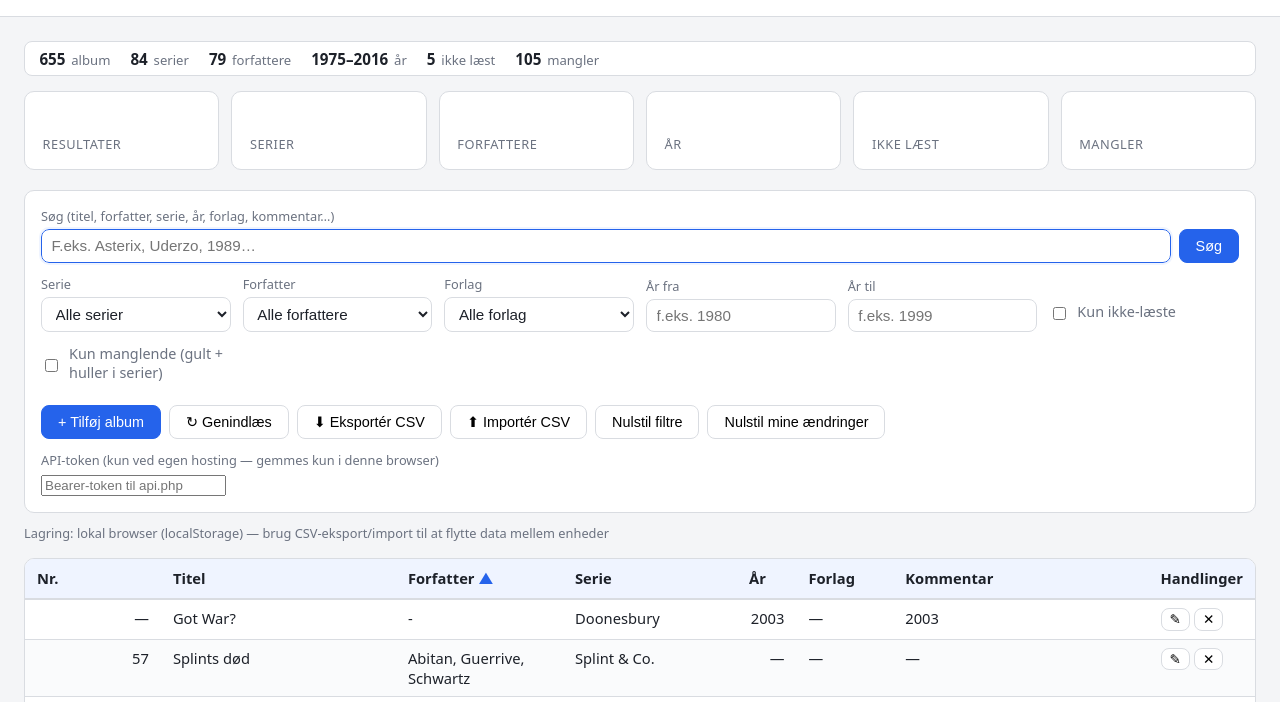
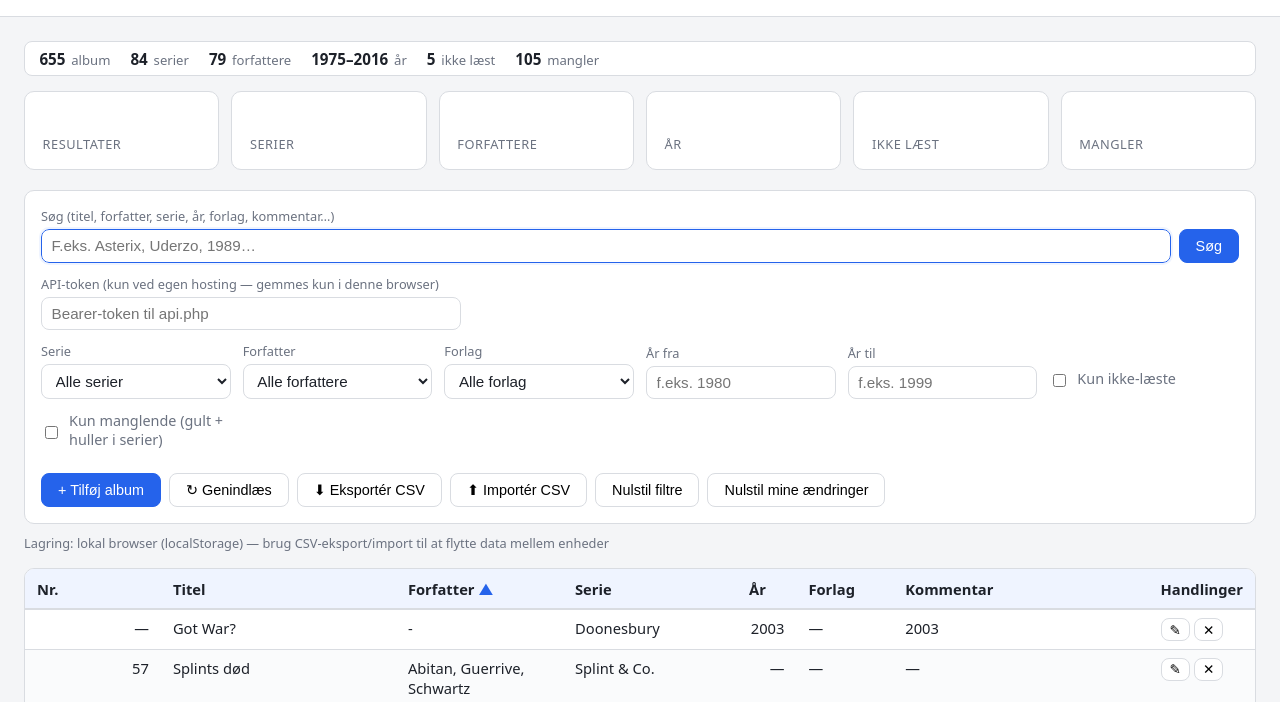
Before and after one commit to jenswclausen-python/Tegneserier, a plain HTML site: page index.html in a window 1280 px wide. Shown: the part 76-778 px from the top of the page. Drawn offline with Linux system fonts and the light colour scheme; no server answers.

Commit message:
Flyt API-token-feltet op lige under søgefeltet og giv password-input samme styling som øvrige felter
Co-authored-by: jenswclausen-python <jenswclausen-python@users.noreply.github.com>

```diff
--- a/index.html
+++ b/index.html
@@ -72,7 +72,7 @@
     align-items: end;
   }
   .felt label { display: block; font-size: 0.8rem; color: var(--muted); margin-bottom: 0.25rem; }
-  .felt input[type="search"], .felt input[type="text"], .felt input[type="number"], .felt select {
+  .felt input[type="search"], .felt input[type="text"], .felt input[type="number"], .felt input[type="password"], .felt select {
     width: 100%;
     padding: 0.45rem 0.6rem;
     border: 1px solid var(--kant);
@@ -204,6 +204,10 @@
         <button id="sog" type="button" class="primar">Søg</button>
       </div>
     </div>
+    <div class="felt felt-token">
+      <label for="api-token">API-token (kun ved egen hosting — gemmes kun i denne browser)</label>
+      <input type="password" id="api-token" autocomplete="off" placeholder="Bearer-token til api.php">
+    </div>
     <div class="felt">
       <label for="f-serie">Serie</label>
       <select id="f-serie"></select>
@@ -240,10 +244,6 @@
       <input type="file" id="import-fil" accept=".csv,text/csv" hidden>
       <button id="nulstil" type="button">Nulstil filtre</button>
       <button id="nulstil-overlay" type="button">Nulstil mine ændringer</button>
-    </div>
-    <div class="felt felt-token">
-      <label for="api-token">API-token (kun ved egen hosting — gemmes kun i denne browser)</label>
-      <input type="password" id="api-token" autocomplete="off" placeholder="Bearer-token til api.php">
     </div>
   </section>
   <p id="lagring" class="lagring"></p>
```
Also changed, not shown: template.html (+5 -5 lines).
